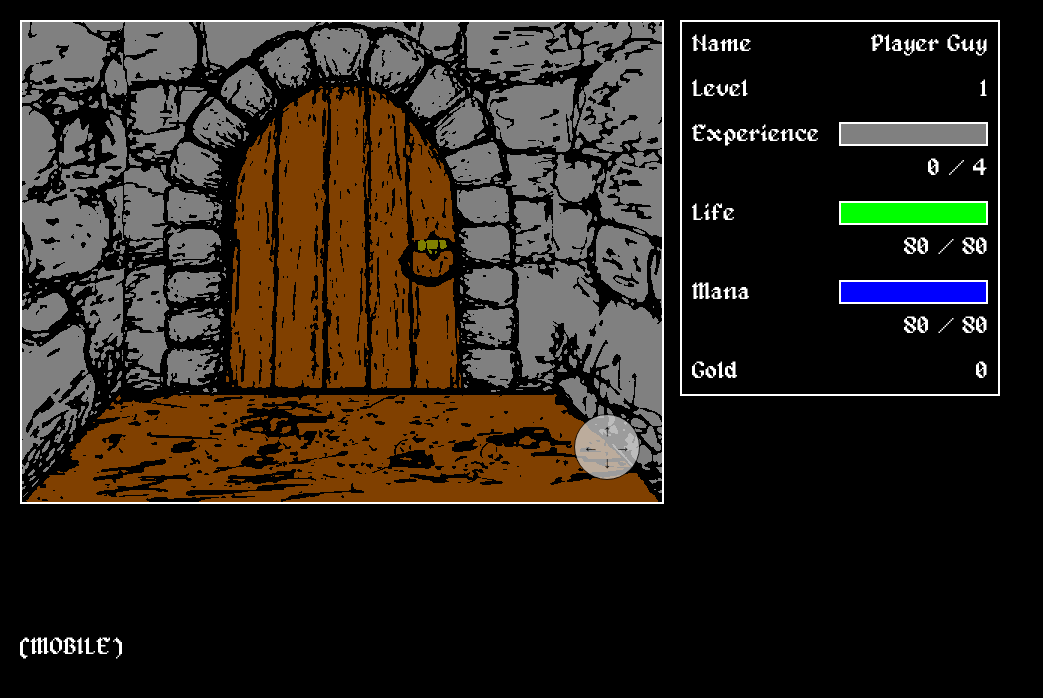
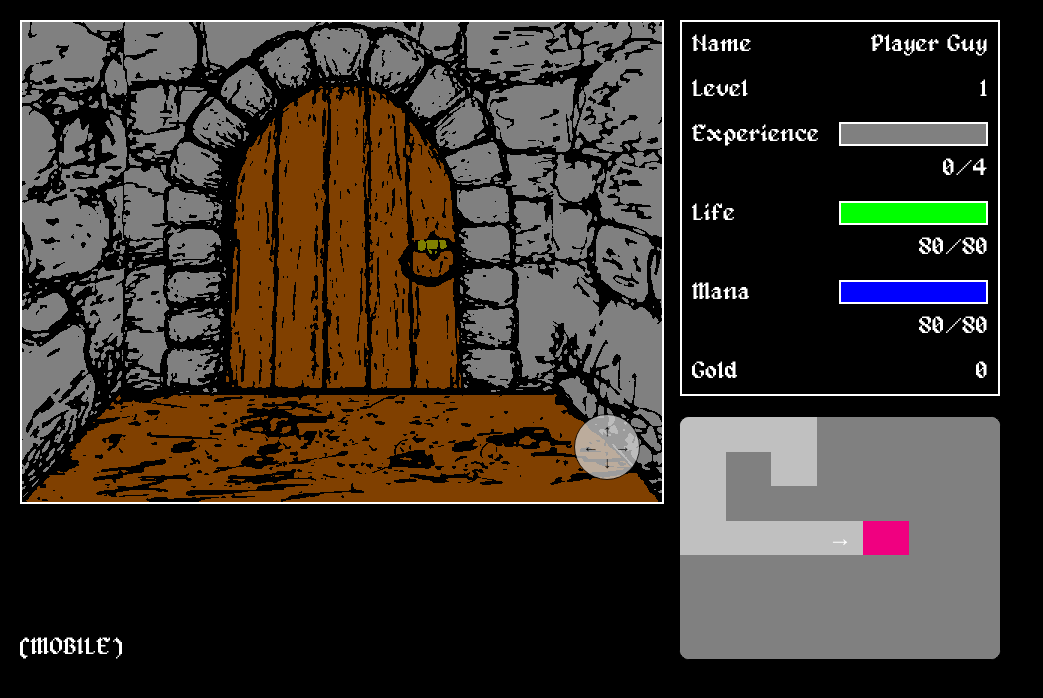
Before and after one commit to jwbutler/mordor2, a React (Create React App) app: page / in a window 1280 px wide. Shown: the top 698 px of the page, without its empty margins (0-1043 px from the left). Built offline with nearby package versions, Linux system fonts and the light colour scheme.

Commit message:
combat, etc.

```diff
--- a/src/GameController.tsx
+++ b/src/GameController.tsx
@@ -1,9 +1,10 @@
 import { useEffect } from 'react';
+import { CombatHandler } from './classes/CombatHandler';
 import { GameState } from './classes/GameState';
 import GameView from './components/GameView';
 import { move, navigate, RelativeDirection } from './lib/geometry';
 import { getRelativeDirection } from './lib/input';
-import { isDoorFacingDirection, isStairs, isWallLike } from './lib/tiles';
+import { isDoorFacingDirection, isStairs, isWallLike, Tile } from './lib/tiles';
 
 const GameController = () => {
   const state = GameState.getInstance();
@@ -12,6 +13,14 @@ const GameController = () => {
     const relativeDirection = getRelativeDirection(e);
     if (relativeDirection) {
       await handleNavigate(relativeDirection);
+    }
+  };
+
+  const loadTile = async (tile: Tile) => {
+    if (tile.enemies.length > 0 && tile.enemies[0].life > 0) {
+      state.disableInput();
+      await new CombatHandler().startCombat(tile.enemies[0]);
+      state.enableInput();
     }
   };
 
@@ -44,11 +53,10 @@ const GameController = () => {
       player.coordinates = coordinates;
     }
     player.direction = direction;
-    // console.log(`navigate... ${player.coordinates.x} ${player.coordinates.y} ${player.direction}`);
 
     // TODO need to setup combat and stuff
-    // const tile = state.getLevel().tiles[player.coordinates.y][player.coordinates.x] as Tile;
-    // await loadTile(tile);
+    const tile = state.getLevel().tiles[player.coordinates.y][player.coordinates.x] as Tile;
+    await loadTile(tile);
   };
 
   useEffect(() => {
--- a/src/classes/CombatHandler.ts
+++ b/src/classes/CombatHandler.ts
@@ -1,3 +1,4 @@
+import { checkNotNull } from '../lib/preconditions';
 import { playAudio } from '../lib/sounds';
 import { levelUp } from '../lib/units';
 import { GameState } from './GameState';
@@ -5,7 +6,6 @@ import { randBoolean } from '../lib/random';
 import type { Unit } from '../lib/units';
 import { sleep } from '../lib/promises';
 import { getAttackDamage, getDodgeChance, getHitChance, getMitigatedDamage } from '../lib/stats';
-import { checkNotNull, checkState } from '../lib/preconditions';
 
 const shortSleepMillis = 150;
 const longSleepMillis = 250;
@@ -14,58 +14,49 @@ const takeDamage = (unit: Unit, damage: number) => {
   unit.life = Math.max(0, unit.life - damage);
 };
 
-type Props = {
-  state: GameState,
-  render: () => void
-};
-
 class CombatHandler {
-  private readonly state: GameState;
-  private readonly render: () => void;
-
-  private attacker: Unit | null = null;
-  private defender: Unit | null = null;
-
-  constructor ({ state, render }: Props) {
-    this.state = state;
-    this.render = render;
-  }
-
   startCombat = async (enemy: Unit) => {
-    const { state, render, attacker, defender } = this;
+    const state = GameState.getInstance();
     state.addMessage(`${enemy.name} appeared.`);
     await sleep(shortSleepMillis);
     if (randBoolean()) {
-      this.attacker = enemy;
-      this.defender = this.state.getPlayer().unit;
+      state.setCombatState({
+        attacker: enemy,
+        defender: state.getPlayer().unit
+      });
       state.setMenu('combat');
       await this.playTurn();
     } else {
-      this.attacker = state.getPlayer().unit;
-      this.defender = enemy;
+      state.setCombatState({
+        attacker: state.getPlayer().unit,
+        defender: enemy
+      });
       state.setMenu('combat');
     }
   };
 
-  playTurn = async (): Promise<void> => {
-    const { state, render } = this;
-    const attacker = checkNotNull(this.attacker);
-    const defender = checkNotNull(this.defender);
+  playTurn = async () => {
+    const state = GameState.getInstance();
+    const combatState = checkNotNull(state.getCombatState());
+    const { attacker, defender } = combatState;
+
     await this._attack(attacker, defender);
     await sleep(longSleepMillis);
-    await render();
 
     if (defender.life <= 0) {
       await sleep(longSleepMillis);
       state.setMenu(null);
+      state.setCombatState(null);
     } else {
-      this.attacker = defender;
-      this.defender = attacker;
+      state.setCombatState({
+        attacker: defender,
+        defender: attacker
+      });
     }
   };
 
-  playTurnPair = async (): Promise<void> => {
-    const { state } = this;
+  playTurnPair = async () => {
+    const state = GameState.getInstance();
     await sleep(shortSleepMillis);
     await this.playTurn();
     await sleep(longSleepMillis);
@@ -75,7 +66,7 @@ class CombatHandler {
   };
 
   _attack = async (attacker: Unit, defender: Unit) => {
-    const { state } = this;
+    const state = GameState.getInstance();
     const hitChance = getHitChance(attacker);
     if (Math.random() < hitChance) {
       const dodgeChance = getDodgeChance(defender);
--- a/src/classes/GameState.ts
+++ b/src/classes/GameState.ts
@@ -3,6 +3,7 @@ import type { Level } from '../lib/levels';
 import type { Player } from '../lib/player';
 import { checkNotNull } from '../lib/preconditions';
 import type { Tile } from '../lib/tiles';
+import { Unit } from '../lib/units';
 
 type Menu = 'intro' | 'combat';
 
@@ -12,12 +13,18 @@ type Props = {
   menu: Menu | null
 };
 
+type CombatState = {
+  attacker: Unit,
+  defender: Unit
+};
+
 class GameState {
   private level: Level;
   private player: Player;
   private _enableInput: boolean;
   private readonly messages: string[];
   private menu: Menu | null;
+  private combatState: CombatState | null;
 
   constructor({ level, player, menu }: Props) {
     this.level = level;
@@ -25,6 +32,7 @@ class GameState {
     this._enableInput = true;
     this.messages = [];
     this.menu = menu;
+    this.combatState = null;
   }
 
   getLevel = (): Level => this.level;
@@ -36,6 +44,8 @@ class GameState {
   disableInput = () => { this._enableInput = false; };
   enableInput = () => { this._enableInput = true; };
   inputEnabled = () => this._enableInput;
+  getCombatState = () => this.combatState;
+  setCombatState = (combatState: CombatState | null) => { this.combatState = combatState; };
 
   getCurrentTile = (): Tile => checkNotNull(getTile(this.level, this.player.coordinates));
 
--- /dev/null
+++ b/src/components/CombatView.module.css
@@ -0,0 +1,35 @@
+.combat {
+  width: 100%;
+  height: 100%;
+  border: 1px solid black;
+  border-radius: 10px;
+  display: flex;
+  flex-direction: column;
+  align-items: center;
+  padding: 20px;
+  gap: 20px;
+}
+
+button {
+  text-align: center;
+  border: 2px solid #ffffff;
+  background-color: #c0c0c0;
+  padding: 10px;
+  width: 35%;
+}
+
+button:disabled {
+  background-color: #808080;
+}
+
+@media (max-width: 767px) {
+  .combat {
+    border-radius: 0;
+    justify-content: space-between;
+  }
+
+  button {
+    width: 90%;
+    height: 25%;
+  }
+}
--- /dev/null
+++ b/src/components/CombatView.tsx
@@ -0,0 +1,30 @@
+import { CombatHandler } from '../classes/CombatHandler';
+import { GameState } from '../classes/GameState';
+import styles from './CombatView.module.css';
+
+type Props = {
+};
+
+// eslint-disable-next-line
+const CombatView = ({}: Props) => {
+  const state = GameState.getInstance();
+
+  const attack = async () => {
+    if (state.inputEnabled()) {
+      state.disableInput();
+      await new CombatHandler().playTurnPair();
+      state.enableInput();
+    }
+  };
+  return (
+    <div className={styles.combat}>
+      <button onClick={attack} disabled={!state.inputEnabled()}>
+        Attack
+      </button>
+      <button disabled>Item</button>
+      <button disabled>Run</button>
+    </div>
+  );
+};
+
+export default CombatView;
--- a/src/components/GameView.tsx
+++ b/src/components/GameView.tsx
@@ -1,9 +1,11 @@
 import { useEffect, useState } from 'react';
 import { GameState } from '../classes/GameState';
 import { RelativeDirection } from '../lib/geometry';
+import CombatView from './CombatView';
 import IntroView from './IntroView';
 import MainView from './MainView';
 import styles from './GameView.module.css';
+import MinimapView from './MinimapView';
 import UnitView from './UnitView';
 
 type Props = {
@@ -36,6 +38,10 @@ const GameView = ({ navigate }: Props) => {
       )}
       <div className={`${styles.column} ${styles.right}`}>
         <UnitView unit={state.getPlayer().unit} player={state.getPlayer()} />
+        {state.getMenu() === 'combat'
+          ? <CombatView />
+          : <MinimapView />
+        }
       </div>
     </main>
   );
--- /dev/null
+++ b/src/components/MinimapView.module.css
@@ -0,0 +1,70 @@
+.map {
+  display: flex;
+  flex-direction: column;
+  width: 100%;
+  height: 100%;
+  align-items: stretch;
+  border: 1px solid black;
+  overflow: hidden;
+  background-color: darkgray;
+  border-radius: 0;
+}
+
+.row {
+  display: flex;
+  flex-direction: row;
+  align-items: stretch;
+  flex-basis: 100%;
+}
+
+.tile {
+  border: 0 solid black;
+  display: flex;
+  align-items: center;
+  justify-content: center;
+  flex-basis: 100%;
+  height: 100%;
+}
+
+.tile.current {
+  background-color: #f0f0e0;
+}
+
+.floor {
+  background-color: #c0c0c0;
+}
+
+.wall {
+  background-color: #808080;
+}
+
+.stairs {
+  background-color: #f00080;
+}
+
+.door_horizontal,.door_vertical {
+  background-color: brown;
+}
+
+.northArrow::after {
+  content: '↑';
+}
+
+.southArrow::after {
+  content: '↓';
+}
+
+.eastArrow::after {
+  content: '→';
+}
+
+.westArrow::after {
+  content: '←';
+}
+
+@media (min-width: 768px) {
+  .map {
+    height: 320px;
+    border-radius: 10px;
+  }
+}
--- /dev/null
+++ b/src/components/MinimapView.tsx
@@ -0,0 +1,54 @@
+import { GameState } from '../classes/GameState';
+import { CompassDirection, Coordinates } from '../lib/geometry';
+import { Level } from '../lib/levels';
+import { Tile } from '../lib/tiles';
+import styles from './MinimapView.module.css';
+
+const tileClass = (tile: Tile | null, currentTile: Tile, currentDirection: CompassDirection): string => {
+  const classNames: string[] = [styles.tile, styles[tile?.type || 'wall']];
+  if (tile === currentTile) {
+    classNames.push(styles.currentcurrent);
+    classNames.push(styles[`${currentDirection}Arrow`]);
+  }
+  return classNames.join(' ');
+};
+
+const getVisibleTiles = (level: Level, coordinates: Coordinates, radius: number) => {
+  const visibleTiles = [];
+
+  const minY = coordinates.y - radius;
+  const maxY = coordinates.y + radius;
+  const minX = coordinates.x - radius;
+  const maxX = coordinates.x + radius;
+
+  for (let y = minY; y <= maxY; y++) {
+    const row: (Tile | null)[] = [];
+    for (let x = minX; x <= maxX; x++) {
+      row.push(level.tiles[y]?.[x] || null);
+    }
+    visibleTiles.push(row);
+  }
+  return visibleTiles;
+};
+
+const MinimapView = () => {
+  const state = GameState.getInstance();
+  const coordinates = state.getPlayer().coordinates;
+  const visibleTiles = getVisibleTiles(state.getLevel(), coordinates, 3);
+  const direction = state.getPlayer().direction;
+
+  return (
+    <div className={styles.map}>
+      {visibleTiles.map((row, y) => (
+        <div className={styles.row} key={y}>
+          {row.map((tile, x) => (
+            <div id={`${x}_${y}`} key={`${x}_${y}`} className={tileClass(tile, state.getCurrentTile(), direction)}>
+            </div>
+          ))}
+        </div>
+      ))}
+    </div>
+  );
+};
+
+export default MinimapView;
--- a/src/components/UnitView.tsx
+++ b/src/components/UnitView.tsx
@@ -30,7 +30,7 @@ const UnitView = ({ unit, player }: Props) => {
                 max={unit.experienceToNextLevel}
               />
             </div>
-            <div>{unit.experience} / {unit.experienceToNextLevel}</div>
+            <div>{unit.experience}/{unit.experienceToNextLevel}</div>
           </td>
         </tr>
         <tr>
@@ -43,7 +43,7 @@ const UnitView = ({ unit, player }: Props) => {
                 max={unit.maxLife}
               />
             </div>
-            <div>{unit.life} / {unit.maxLife}</div>
+            <div>{unit.life}/{unit.maxLife}</div>
           </td>
         </tr>
         <tr>
@@ -56,7 +56,7 @@ const UnitView = ({ unit, player }: Props) => {
                 max={unit.maxMana}
               />
             </div>
-            <div>{unit.mana} / {unit.maxMana}</div>
+            <div>{unit.mana}/{unit.maxMana}</div>
           </td>
         </tr>
         <tr>
```
